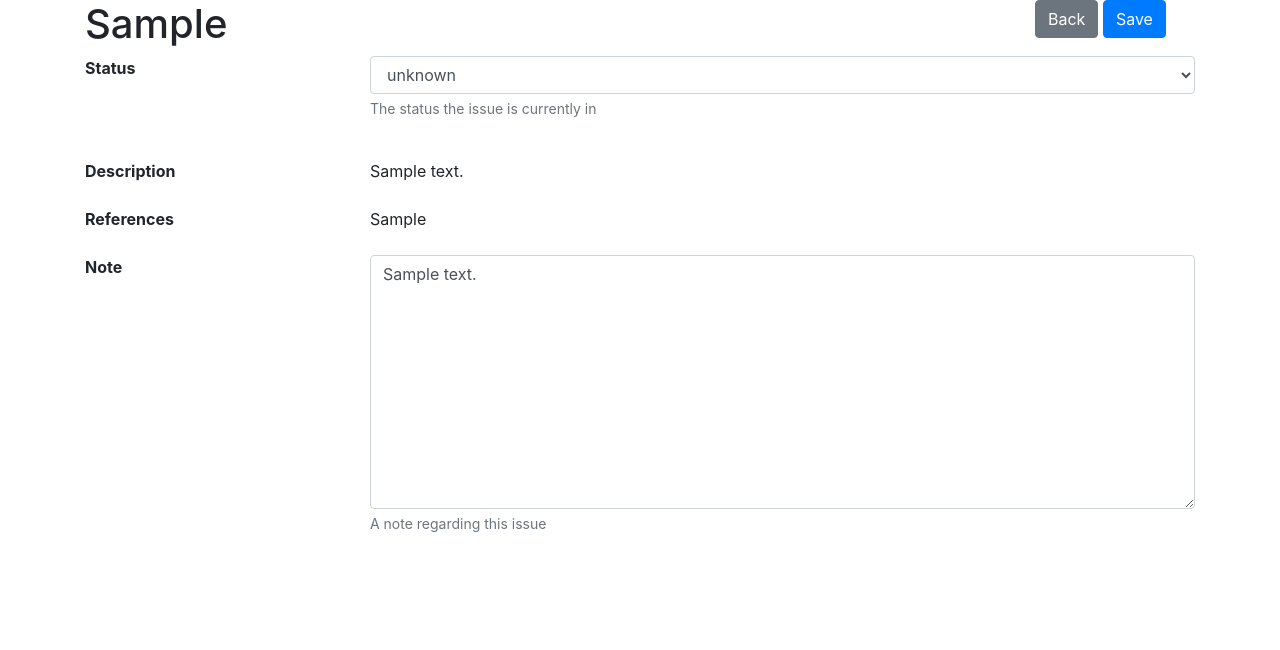
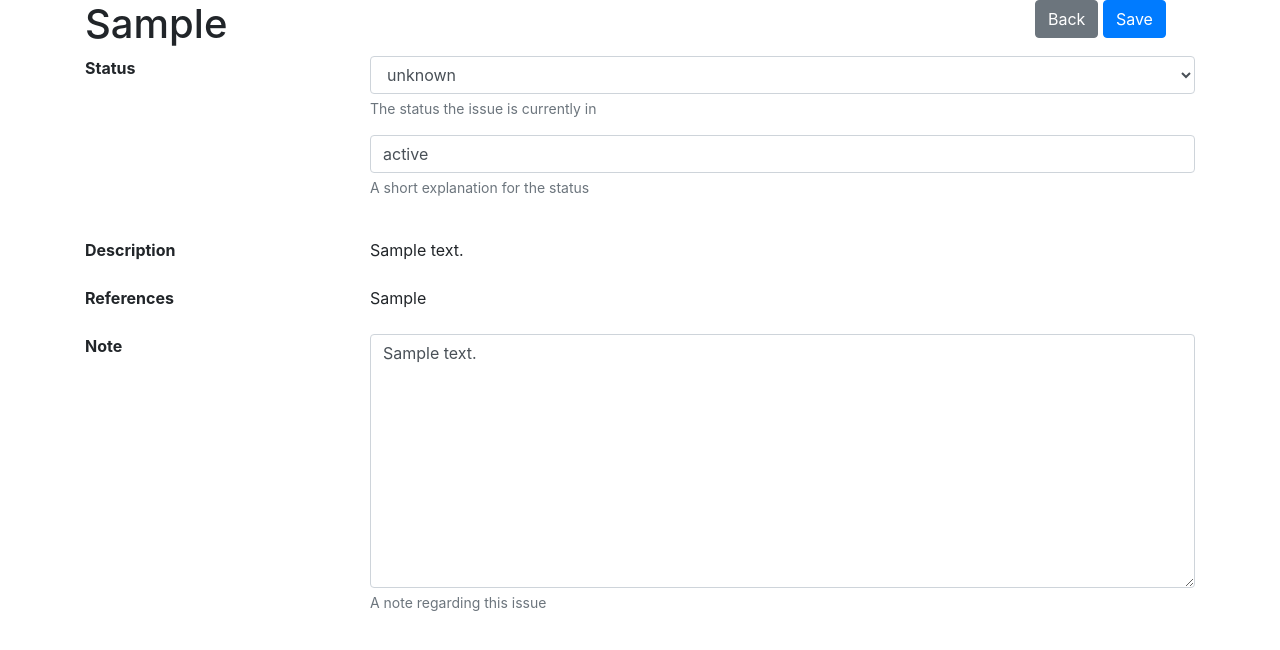
Before and after one commit to andir/nixos-security-tracker, a Django app: a page that uses tracker/templates/issues/edit.html in a window 1280 px wide. Shown: the part 56-706 px from the top of the page. Run offline with Django 3.2, Linux system fonts and the light colour scheme; a user stored in the database is signed in; tables that the repository leaves empty hold one stand-in row (values such as "Sample post"); some libraries are stand-ins or nearby versions.

Commit message:
model/view: allow giving a short reason for the status
Examples would be:
- NOTAFFECTED (feature not enabled)
- NOTFORUS (Windows)
- WONTFIX (minor)

```diff
--- a/tracker/models.py
+++ b/tracker/models.py
@@ -45,6 +45,9 @@ class Issue(models.Model):
         default=IssueStatus.UNKNOWN,
         max_length=max(len(x[0]) for x in IssueStatus.choices),
         help_text="The status the issue is currently in",
+    )
+    status_reason = models.CharField(
+        max_length=256, blank=True, help_text="A short explanation for the status"
     )
     description = models.TextField(blank=True, help_text="A description for this issue")
     note = models.TextField(blank=True, help_text="A note regarding this issue")
--- a/tracker/templates/issues/detail.html
+++ b/tracker/templates/issues/detail.html
@@ -14,7 +14,7 @@
 </div>
 <dl class="row">
     <dt class="col-sm-3">Status</dt>
-    <dd class="col-sm-9">{{ issue.status }}</dd>
+    <dd class="col-sm-9">{{ issue.status }}{% if issue.status_reason %} ({{ issue.status_reason }}){% endif %}</dd>
 </dl>
 <dl class="row">
 	<dt class="col-sm-3">Description</dt>
--- a/tracker/templates/issues/edit.html
+++ b/tracker/templates/issues/edit.html
@@ -23,7 +23,10 @@
 
 <dl class="row">
 	<dt class="col-sm-3">Status</dt>
-    <dd class="col-sm-9">{% bootstrap_field form.status show_label=False %}</dd>
+    <dd class="col-sm-9">
+        {% bootstrap_field form.status show_label=False %}
+        {% bootstrap_field form.status_reason show_label=False %}
+    </dd>
 </dl>
 <dl class="row">
 	<dt class="col-sm-3">Description</dt>
--- a/tracker/views.py
+++ b/tracker/views.py
@@ -52,7 +52,7 @@ class IssueEdit(LoginRequiredMixin, UpdateView):
     slug_url_kwarg = "identifier"
     template_name = "issues/edit.html"
 
-    fields = ["status", "note"]
+    fields = ["status", "status_reason", "note"]
 
     def get_context_data(self, **kwargs):
         context = super().get_context_data(**kwargs)
```
Also changed, not shown: tracker/migrations/0008_issue_status_reason.py (added).
